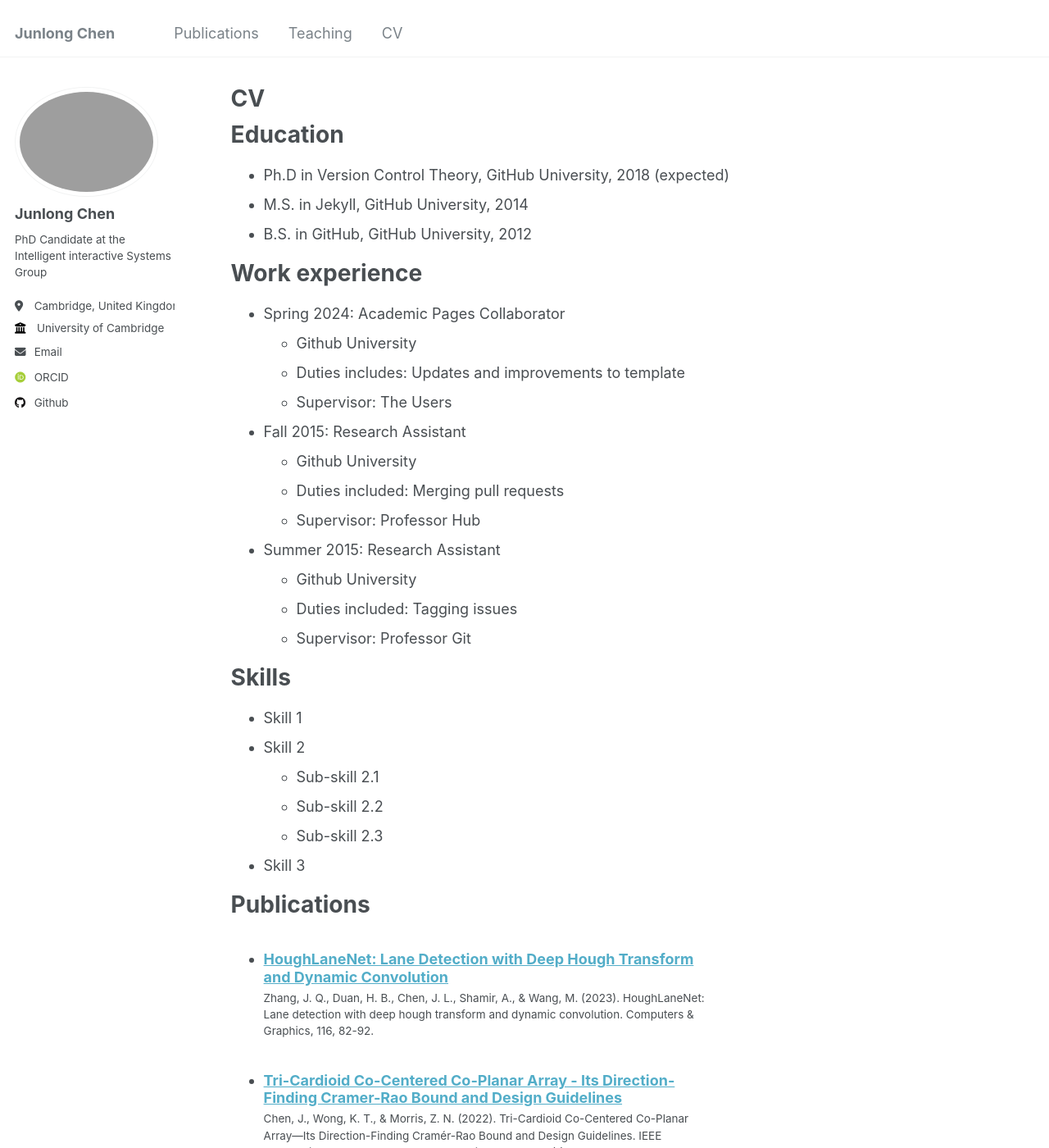
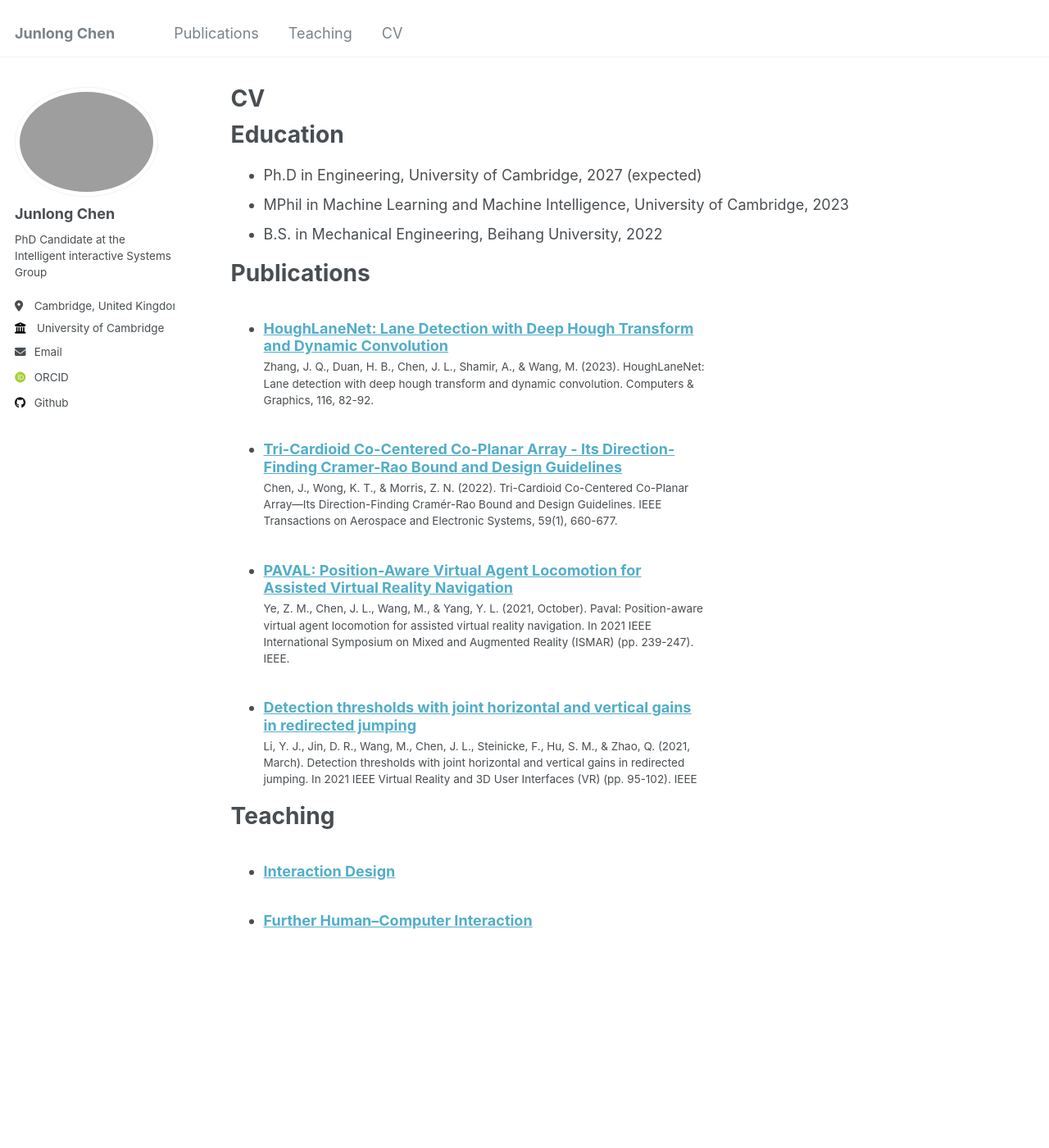
Before and after one commit to EnVisionXR/EnVisionXR.github.io, a Jekyll site: the page built from _pages/cv.md, in a window 1280 px wide and 1400 px high. Shown: the whole window at 82% size. Built offline with Jekyll 4.4.1, drawn with Linux system fonts in a browser that asks for light colours; some web fonts are replaced; some of the changed text lies outside the part shown.

Commit message:
Update cv.md

```diff
--- a/_pages/cv.md
+++ b/_pages/cv.md
@@ -11,11 +11,11 @@ redirect_from:
 
 Education
 ======
-* Ph.D in Version Control Theory, GitHub University, 2018 (expected)
-* M.S. in Jekyll, GitHub University, 2014
-* B.S. in GitHub, GitHub University, 2012
+* Ph.D in Engineering, University of Cambridge, 2027 (expected)
+* MPhil in Machine Learning and Machine Intelligence, University of Cambridge, 2023
+* B.S. in Mechanical Engineering, Beihang University, 2022
 
-Work experience
+<!-- Work experience
 ======
 * Spring 2024: Academic Pages Collaborator
   * Github University
@@ -39,7 +39,7 @@ Skills
   * Sub-skill 2.1
   * Sub-skill 2.2
   * Sub-skill 2.3
-* Skill 3
+* Skill 3 -->
 
 Publications
 ======
@@ -47,11 +47,11 @@ Publications
     {% include archive-single-cv.html %}
   {% endfor %}</ul>
 
-Talks
+<!-- Talks
 ======
   <ul>{% for post in site.talks reversed %}
     {% include archive-single-talk-cv.html  %}
-  {% endfor %}</ul>
+  {% endfor %}</ul> -->
 
 Teaching
 ======
@@ -59,6 +59,6 @@ Teaching
     {% include archive-single-cv.html %}
   {% endfor %}</ul>
 
-Service and leadership
+<!-- Service and leadership
 ======
-* Currently signed in to 43 different slack teams
+* Currently signed in to 43 different slack teams -->
```
